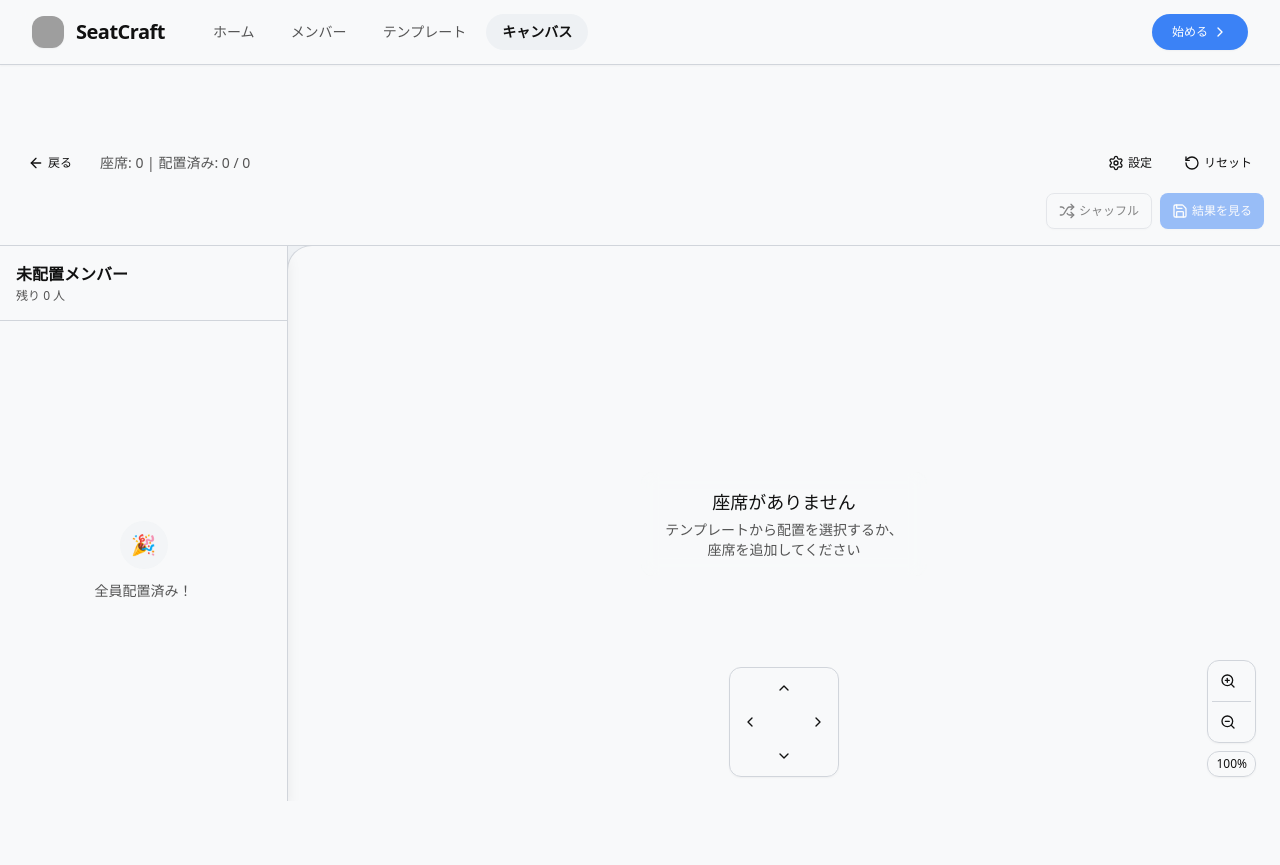
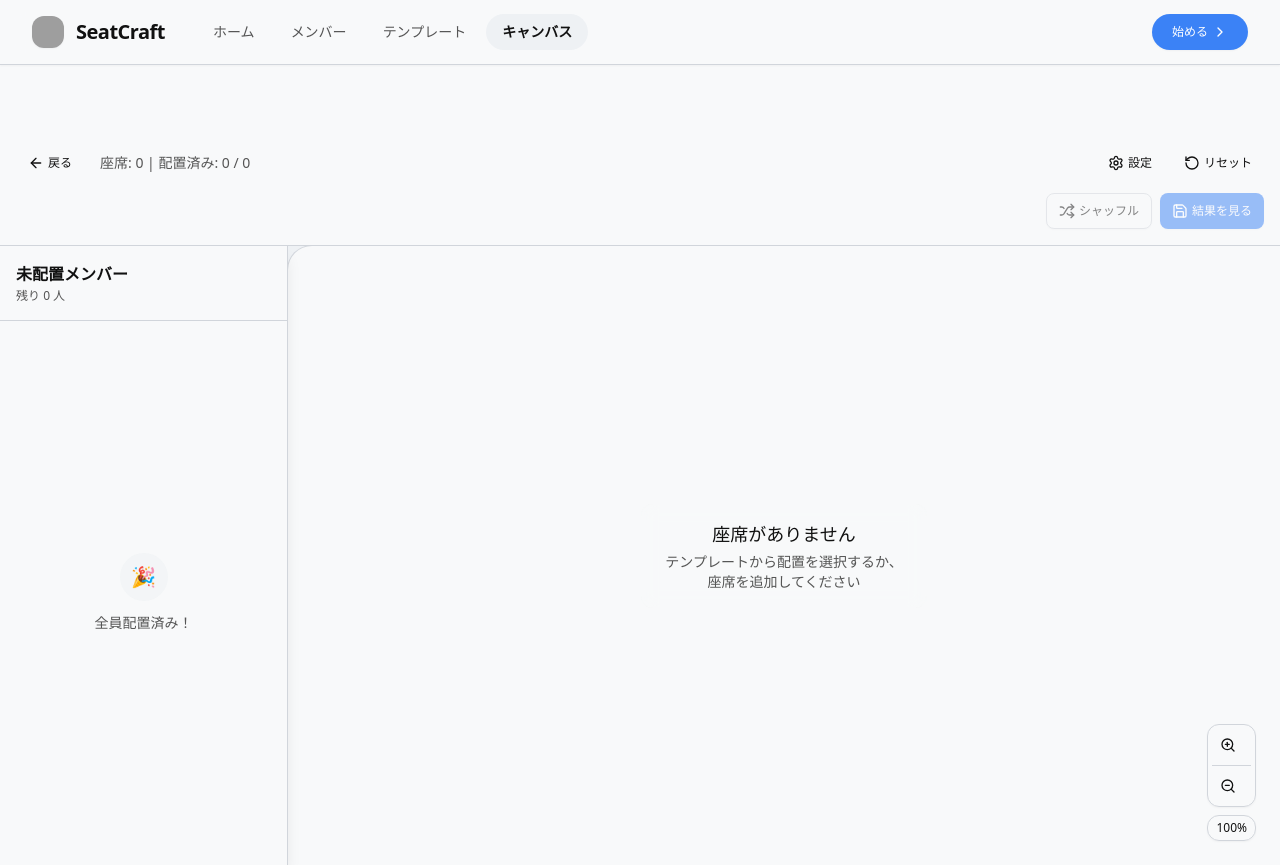
Before and after one commit to TaiyoYamada/SeatCraft, a Next.js app in the folder frontend/: page /craft in a window 1280 px wide. Before the commit the page ends 801 px from the top, so only its background shows below. Built offline with nearby package versions, Linux system fonts and the light colour scheme; grey boxes are pictures that could not be loaded.

Commit message:
canvasを動かせるように修正

```diff
--- a/frontend/src/app/craft/page.tsx
+++ b/frontend/src/app/craft/page.tsx
@@ -112,7 +112,7 @@ export default function CraftPage() {
     };
 
     return (
-        <div className="h-[calc(100vh-4rem)] pt-16 flex flex-col">
+        <div className="h-[calc(100vh-4rem)] mt-16 flex flex-col">
             {/* Toolbar */}
             <div className="bg-background border-b border-border p-2 sm:p-4 shadow-sm">
                 <div className="max-w-7xl mx-auto">
--- a/frontend/src/features/canvas/components/Canvas.tsx
+++ b/frontend/src/features/canvas/components/Canvas.tsx
@@ -8,7 +8,7 @@ import { MemberPanel } from "./MemberPanel";
 import { snapToGrid } from "@/features/layouts/utils/template-generators";
 import { useGesture } from "@use-gesture/react";
 import { Button } from "@/shared/components/ui/Button";
-import { ZoomIn, ZoomOut, Plus, Minus, ChevronUp, ChevronDown, ChevronLeft, ChevronRight } from "lucide-react";
+import { ZoomIn, ZoomOut, Plus, Minus } from "lucide-react";
 import { AnimatePresence } from "framer-motion";
 
 export function Canvas() {
@@ -51,16 +51,22 @@ export function Canvas() {
         return () => window.removeEventListener("resize", checkMobile);
     }, []);
 
-    // Gesture handling (Zoom only - no pan)
+    // Gesture handling (Zoom & Pan on background only)
     useGesture(
         {
+            onDrag: ({ offset: [x, y], event }) => {
+                // Only pan if clicking on the background container itself
+                const target = event?.target as HTMLElement;
+                if (target && target === containerRef.current) {
+                    setViewport({ x, y });
+                }
+            },
             onWheel: ({ delta: [, dy], metaKey, ctrlKey }) => {
                 // If ctrl/meta is pressed, treat as zoom (standard trackpad behavior)
                 if (metaKey || ctrlKey) {
                     const newZoom = Math.max(0.25, Math.min(2, viewport.zoom - dy * 0.01));
                     setViewport({ zoom: newZoom });
                 }
-                // Removed: pan on scroll
             },
             onPinch: ({ offset: [z] }) => {
                 setViewport({ zoom: z });
@@ -68,6 +74,10 @@ export function Canvas() {
         },
         {
             target: containerRef,
+            drag: {
+                from: () => [viewport.x, viewport.y],
+                filterTaps: true,
+            },
             pinch: {
                 scaleBounds: { min: 0.25, max: 2 },
                 modifierKey: null,
@@ -174,50 +184,6 @@ export function Canvas() {
                     </div>
                 )}
 
-                {/* Pan Controls */}
-                <div className="absolute bottom-6 left-1/2 -translate-x-1/2 z-20">
-                    <div className="bg-background/90 backdrop-blur rounded-lg shadow-sm border border-border p-1">
-                        <div className="grid grid-cols-3 gap-0.5">
-                            <div />
-                            <Button
-                                variant="ghost"
-                                size="icon"
-                                className="h-8 w-8"
-                                onClick={() => setViewport({ y: viewport.y + 50 })}
-                            >
-                                <ChevronUp className="h-4 w-4" />
-                            </Button>
-                            <div />
-                            <Button
-                                variant="ghost"
-                                size="icon"
-                                className="h-8 w-8"
-                                onClick={() => setViewport({ x: viewport.x + 50 })}
-                            >
-                                <ChevronLeft className="h-4 w-4" />
-                            </Button>
-                            <div className="w-8 h-8" />
-                            <Button
-                                variant="ghost"
-                                size="icon"
-                                className="h-8 w-8"
-                                onClick={() => setViewport({ x: viewport.x - 50 })}
-                            >
-                                <ChevronRight className="h-4 w-4" />
-                            </Button>
-                            <div />
-                            <Button
-                                variant="ghost"
-                                size="icon"
-                                className="h-8 w-8"
-                                onClick={() => setViewport({ y: viewport.y - 50 })}
-                            >
-                                <ChevronDown className="h-4 w-4" />
-                            </Button>
-                            <div />
-                        </div>
-                    </div>
-                </div>
 
                 {/* Zoom Controls */}
                 <div className="absolute bottom-6 right-6 z-20 flex flex-col gap-2">
```
